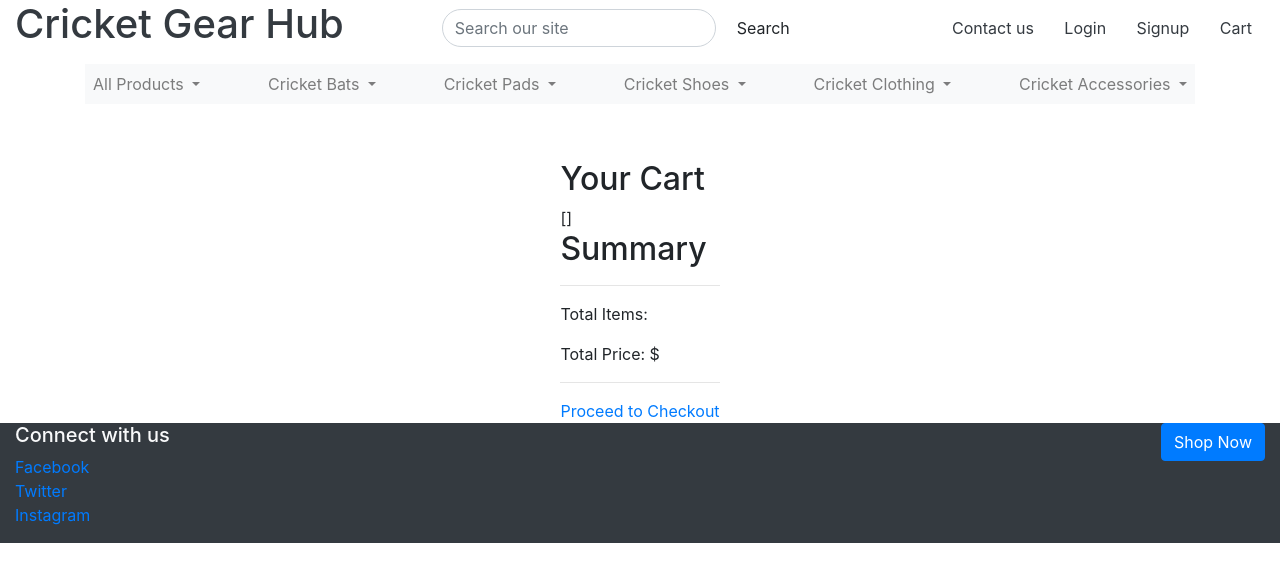
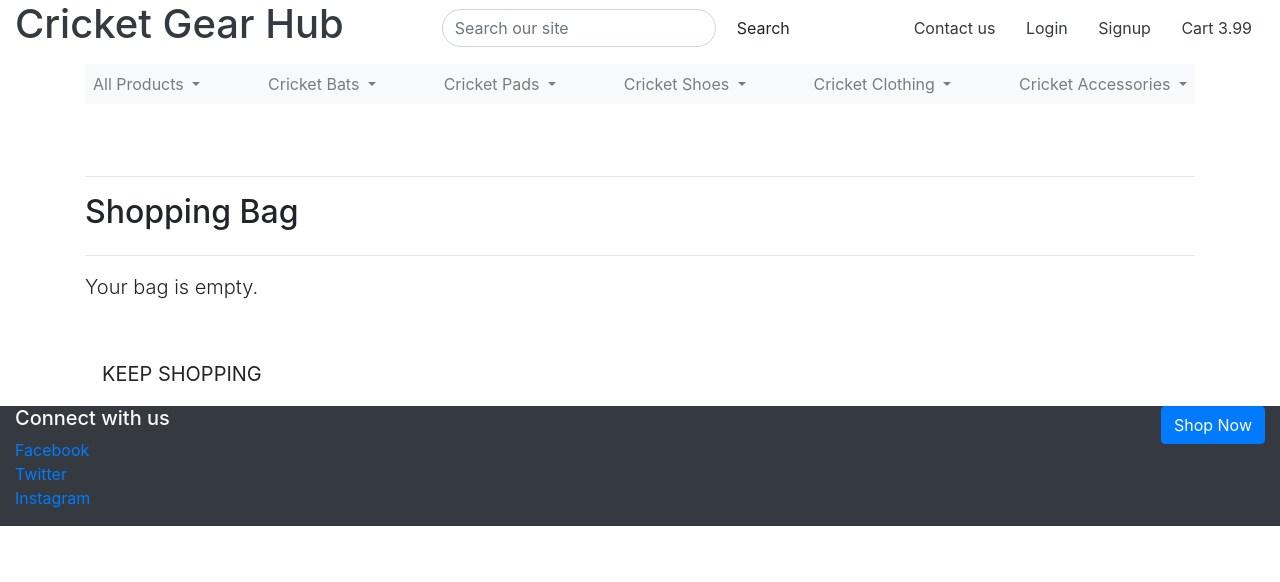
Before and after one commit to Craig-Hudson/cricket-gear-hub, a Django app: page /cart/ in a window 1280 px wide. Shown: the top 582 px of the page. Run offline with Django 3.2, Linux system fonts and the light colour scheme; some libraries are stand-ins or nearby versions.

Commit message:
set up context processer and add views and templates for shopping cart

```diff
--- a/cart/contexts.py
+++ b/cart/contexts.py
@@ -1,28 +1,39 @@
+from decimal import Decimal
 from django.conf import settings
 from django.shortcuts import get_object_or_404
 from products.models import Product
 
 def cart_contents(request):
-
     cart_items = []
-    total = 0
+    total = Decimal('0')
     product_count = 0
+    delivery = Decimal('3.99')
     cart = request.session.get('cart', {})
 
     for item_id, quantity in cart.items():
         product = get_object_or_404(Product, pk=item_id)
-        total += quantity * product.price
+        subtotal_for_item = quantity * product.price
+        total += subtotal_for_item
         product_count += quantity
         cart_items.append({
             'item_id': item_id,
             'quantity': quantity,
             'product': product,
+            'subtotal': subtotal_for_item,
         })
+
+    # Add delivery fee to the total
+    total += delivery
+
+    # Calculate grand total
+    grand_total = total + delivery
 
     context = {
         'cart_items' : cart_items,
         'total' : total,
-        'product_count' : product_count
+        'product_count' : product_count,
+        'delivery': delivery,
+        'grand_total': grand_total,
     }
 
     return context
--- a/cart/templates/cart/cart.html
+++ b/cart/templates/cart/cart.html
@@ -1,40 +1,98 @@
 {% extends "base.html" %}
 {% load static %}
 
+{% block page_header %}
+    <div class="container header-container">
+        <div class="row">
+            <div class="col"></div>
+        </div>
+    </div>
+{% endblock %}
 
 {% block content %}
-<div class="cart">
-    <div class="cart-items">
-        <h2>Your Cart</h2>
-        <div class="div">{{ cart_items }}</div>
-        <!-- {% for item in cart_items %} -->
-        <div class="cart-item">
-            <div class="item-details">
-                <img src="" alt="">
-                <h3>Item</h3>
-                <p>{{ description }}</p>
-                <p>Price: $40</p>
-                <div class="quantity">
-                    <span class="minus">-</span>
-                    <input type="number" value="" min="1">
-                    <span class="plus">+</span>
-                </div>
-                <p>Total: $</p>
+    <div class="overlay"></div>
+    <div class="container mb-2">
+        <div class="row">
+            <div class="col">
+                <hr>
+                <h2 class="logo-font mb-4">Shopping Bag</h2>
+                <hr>
             </div>
         </div>
-        <!-- {% endfor %} -->
+
+        <div class="row">
+            <div class="col">
+                {% if cart_items %}
+                    <div class="table-responsive rounded">
+                        <table class="table table-sm table-borderless">
+                            <thead class="text-black">
+                                <tr>
+                                    <th scope="col">Product Info</th>
+                                    <th scope="col">Price</th>
+                                    <th scope="col">Qty</th>
+                                    <th scope="col">Subtotal</th>
+                                </tr>
+                            </thead>
+                            <tbody>
+                                {% for item in cart_items %}
+                                    <tr>
+                                        <td class="py-3">
+                                            <p class="my-0"><strong>{{ item.product.name }}</strong></p>
+                                        </td>
+                                        <td class="py-3">
+                                            <p class="my-0">${{ item.product.price }}</p>
+                                        </td>
+                                        <td class="py-3 w-25">
+                                            <p class="my-0">{{ item.quantity }}</p>
+                                        </td>
+                                        <td class="py-3">
+                                            <p class="my-0">${{ item.subtotal }}</p>
+                                        </td>
+                                    </tr>
+                                {% endfor %}
+                            </tbody>
+                            <tfoot>
+                                <tr>
+                                    <td colspan="3" class="text-right"><strong>Bag Total:</strong></td>
+                                    <td colspan="2" class="text-left"><strong>${{ total|floatformat:2 }}</strong></td>
+                                </tr>
+                                <tr>
+                                    <td colspan="3" class="text-right"><strong>Delivery:</strong></td>
+                                    <td colspan="2" class="text-left"><strong>£3.99</strong></td>
+                                </tr>
+                                <tr>
+                                    <td colspan="3" class="text-right"><strong>Grand Total:</strong></td>
+                                    <td colspan="2" class="text-left"><strong>${{ grand_total|floatformat:2 }}</strong></td>
+                                </tr>
+                                <tr>
+                                    <td colspan="5" class="text-right">
+                                        <a href="{% url 'products' %}" class="btn btn-outline-black rounded-0 btn-lg">
+                                            <span class="icon">
+                                                <i class="fas fa-chevron-left"></i>
+                                            </span>
+                                            <span class="text-uppercase">Keep Shopping</span>
+                                        </a>
+                                        <a href="" class="btn btn-black rounded-0 btn-lg">
+                                            <span class="text-uppercase">Secure Checkout</span>
+                                            <span class="icon">
+                                                <i class="fas fa-lock"></i>
+                                            </span>
+                                        </a>
+                                    </td>
+                                </tr>
+                            </tfoot>
+                        </table>
+                    </div>
+                {% else %}
+                    <p class="lead mb-5">Your bag is empty.</p>
+                    <a href="{% url 'products' %}" class="btn btn-outline-black rounded-0 btn-lg">
+                        <span class="icon">
+                            <i class="fas fa-chevron-left"></i>
+                        </span>
+                        <span class="text-uppercase">Keep Shopping</span>
+                    </a>
+                {% endif %}
+            </div>
+        </div>
     </div>
-    <div class="cart-summary">
-        <h2>Summary</h2>
-        <hr>
-        <div class="summary-items">
-            <p>Total Items: </p>
-            <p>Total Price: $</p>
-        </div>
-        <hr>
-        <a href="#" class="proceed-btn">Proceed to Checkout</a>
-    </div>
-</div>
-
-
 {% endblock %}
--- a/cart/views.py
+++ b/cart/views.py
@@ -19,5 +19,4 @@ def add_to_cart(request, item_id):
         cart[item_id] = quantity
 
     request.session['cart'] = cart
-    print(request.session['cart'])
     return redirect(redirect_url)
--- a/templates/base.html
+++ b/templates/base.html
@@ -66,7 +66,7 @@
                         <a href="{% url 'account_login' %}" class="btn btn-link text-dark">Login</a>
                         <a href="{% url 'account_signup' %}" class="btn btn-link text-dark">Signup</a>
                     {% endif %}
-                    <a href="{% url 'view_cart' %}" class="btn btn-link text-dark">Cart</a>
+                    <a href="{% url 'view_cart' %}" class="btn btn-link text-dark">Cart {{ total }}</a>
                 </div>
             </div>
         </div>
```
